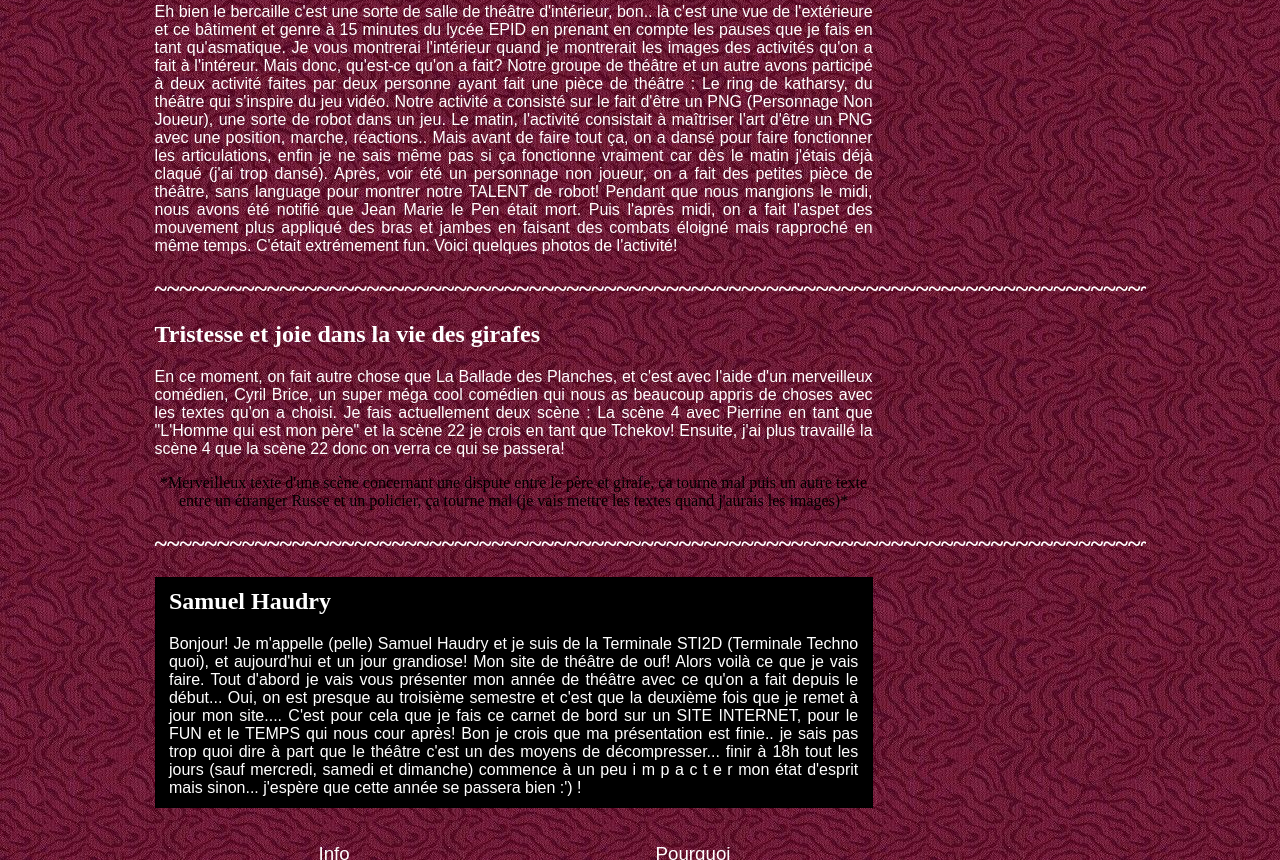
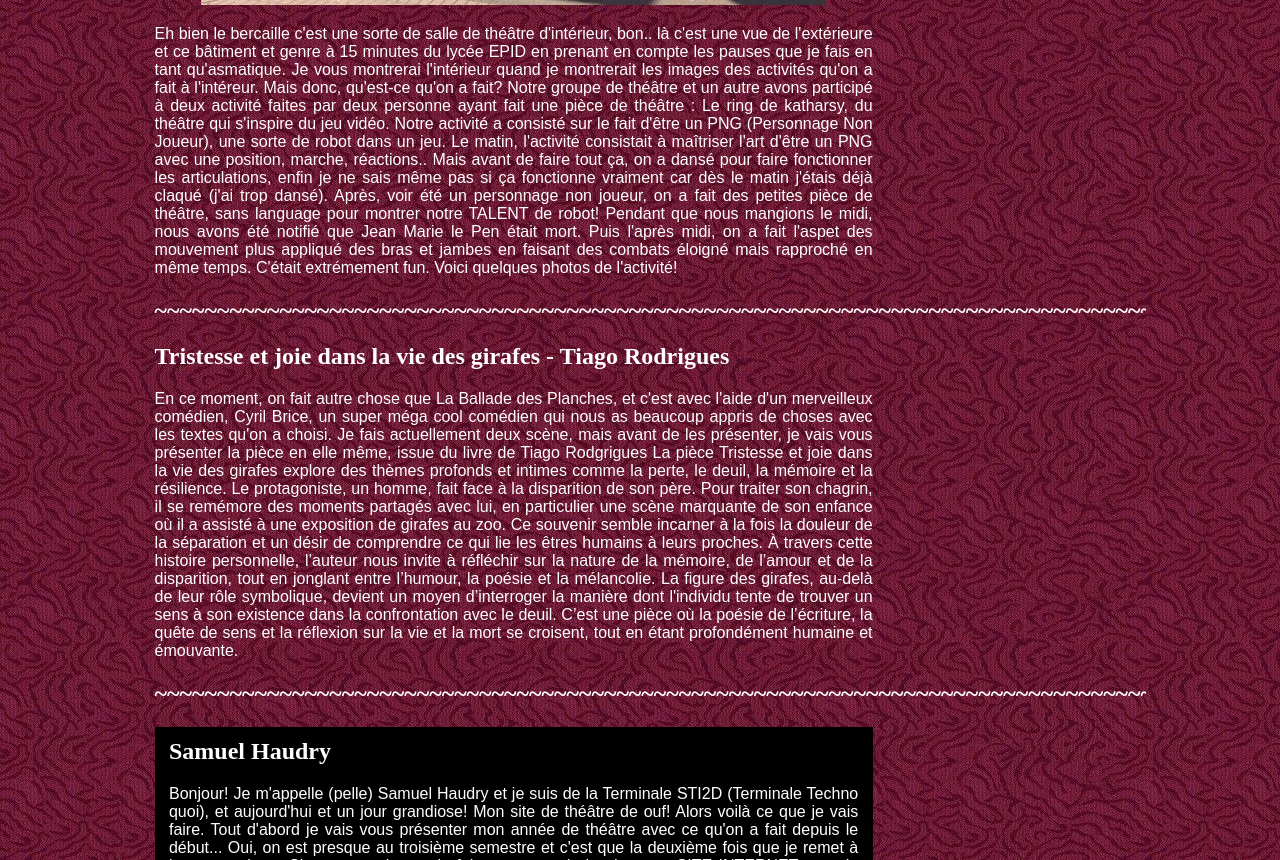
Before and after one commit to Site2Theatre/Site2Theatre.github.io, a plain HTML site: page index.html in a window 1280 px wide. Shown: the part 3143-4003 px from the top of the page. Drawn offline with Linux system fonts and the light colour scheme.

Commit message:
Update index.html
Signed-off-by: Site2Theatre <Site2theatre@gmail.com>

```diff
--- a/index.html
+++ b/index.html
@@ -43,8 +43,8 @@ body {
 		<h1>La Ballade des planches</h1>
 		<p>Alors oui, je sais.. «Mais enfin Samuel, il y a déjà une page concernant la Balade Des planches de Jean-Paul Alègre» Bas oui, je sais, c'est parce je fais un texte dans cette pièce avec mon compagnon Lounès dans le chant du projecteur, voici à quoi ressemble le texte:</p>
 	    	<h3>Le chant du projecteur :
-Musique. Un *un comédien s'avance sur le plateau.* <br>
-et moi je suis le projecteur <br>
+*Avec une douce musique, un comédien s'avance sur le plateau.* <br>
+Et moi je suis le projecteur <br>
 De ma carcasse de fer <br>
 Ou noire ou grise <br>
 Jaillit le jour, jaillit l'étoile <br>
@@ -73,9 +73,13 @@ Viens recevoir ta douche de lumière! <br>
 		<center><img src="BlogPostAssets/images/bercaille.png" alt=""/></center>
 		<p>Eh bien le bercaille c'est une sorte de salle de théâtre d'intérieur, bon.. là c'est une vue de l'extérieure et ce bâtiment et genre à 15 minutes du lycée EPID en prenant en compte les pauses que je fais en tant qu'asmatique. Je vous montrerai l'intérieur quand je montrerait les images des activités qu'on a fait à l'intéreur. Mais donc, qu'est-ce qu'on a fait? Notre groupe de théâtre et un autre avons participé à deux activité faites par deux personne ayant fait une pièce de théâtre : Le ring de katharsy, du théâtre qui s'inspire du jeu vidéo. Notre activité a consisté sur le fait d'être un PNG (Personnage Non Joueur), une sorte de robot dans un jeu. Le matin, l'activité consistait à maîtriser l'art d'être un PNG avec une position, marche, réactions.. Mais avant de faire tout ça, on a dansé pour faire fonctionner les articulations, enfin je ne sais même pas si ça fonctionne vraiment car dès le matin j'étais déjà claqué (j'ai trop dansé). Après, voir été un personnage non joueur, on a fait des petites pièce de théâtre, sans language pour montrer notre TALENT de robot! Pendant que nous mangions le midi, nous avons été notifié que Jean Marie le Pen était mort. Puis l'après midi, on a fait l'aspet des mouvement plus appliqué des bras et jambes en faisant des combats éloigné mais rapproché en même temps. C'était extrémement fun. Voici quelques photos de l'activité!</p>
 		<h2>~~~~~~~~~~~~~~~~~~~~~~~~~~~~~~~~~~~~~~~~~~~~~~~~~~~~~~~~~~~~~~~~~~~~~~~~~~~~~~~~~~~~~~~~~~~~</h2>
-		<h1>Tristesse et joie dans la vie des girafes</h1>
-		<p>En ce moment, on fait autre chose que La Ballade des Planches, et c'est avec l'aide d'un merveilleux comédien, Cyril Brice, un super méga cool comédien qui nous as beaucoup appris de choses avec les textes qu'on a choisi. Je fais actuellement deux scène : La scène 4 avec Pierrine en tant que "L'Homme qui est mon père" et la scène 22 je crois en tant que Tchekov! Ensuite, j'ai plus travaillé la scène 4 que la scène 22 donc on verra ce qui se passera!
-		<center>*Merveilleux texte d'une scène concernant une dispute entre le père et girafe, ça tourne mal puis un autre texte entre un étranger Russe et un policier, ça tourne mal (je vais mettre les textes quand j'aurais les images)*</center></p>
+		<h1>Tristesse et joie dans la vie des girafes - Tiago Rodrigues</h1>
+		<p>En ce moment, on fait autre chose que La Ballade des Planches, et c'est avec l'aide d'un merveilleux comédien, Cyril Brice, un super méga cool comédien qui nous as beaucoup appris de choses avec les textes qu'on a choisi. Je fais actuellement deux scène, mais avant de les présenter, je vais vous présenter la pièce en elle même, issue du livre de Tiago Rodgrigues
+			La pièce Tristesse et joie dans la vie des girafes explore des thèmes profonds et intimes comme la perte, le deuil, la mémoire et la résilience. Le protagoniste, un homme, fait face à la disparition de son père. Pour traiter son chagrin, il se remémore des moments partagés avec lui, en particulier une scène marquante de son enfance où il a assisté à une exposition de girafes au zoo. Ce souvenir semble incarner à la fois la douleur de la séparation et un désir de comprendre ce qui lie les êtres humains à leurs proches.
+
+À travers cette histoire personnelle, l’auteur nous invite à réfléchir sur la nature de la mémoire, de l’amour et de la disparition, tout en jonglant entre l’humour, la poésie et la mélancolie. La figure des girafes, au-delà de leur rôle symbolique, devient un moyen d’interroger la manière dont l'individu tente de trouver un sens à son existence dans la confrontation avec le deuil.
+
+C’est une pièce où la poésie de l’écriture, la quête de sens et la réflexion sur la vie et la mort se croisent, tout en étant profondément humaine et émouvante.
 		<h2>~~~~~~~~~~~~~~~~~~~~~~~~~~~~~~~~~~~~~~~~~~~~~~~~~~~~~~~~~~~~~~~~~~~~~~~~~~~~~~~~~~~~~~~~~~~~</h2>
       <aside id="authorInfo">
         <!-- The author information is contained here -->
@@ -89,7 +93,7 @@ Viens recevoir ta douche de lumière! <br>
       <nav>
         <ul>
 		  <li><a href="index.html" title="Link">Mon année de Terminale en Théâtre</a></li>
-          <li><a href="ouverture.html" title="Link">Ouverture de saison 2024-2025</a></li>
+          <li><a href="Ouverture.html" title="Link">Ouverture de saison 2024-2025</a></li>
           <li><a href="balade.html" title="Link">La Ballade des Planches</a></li>
           <li><a href="Sea.html" title="Link">Les Sea Girls</a></li>
           <li><a href="edu.html" title="Link">Education Nationnale</a></li>
```
